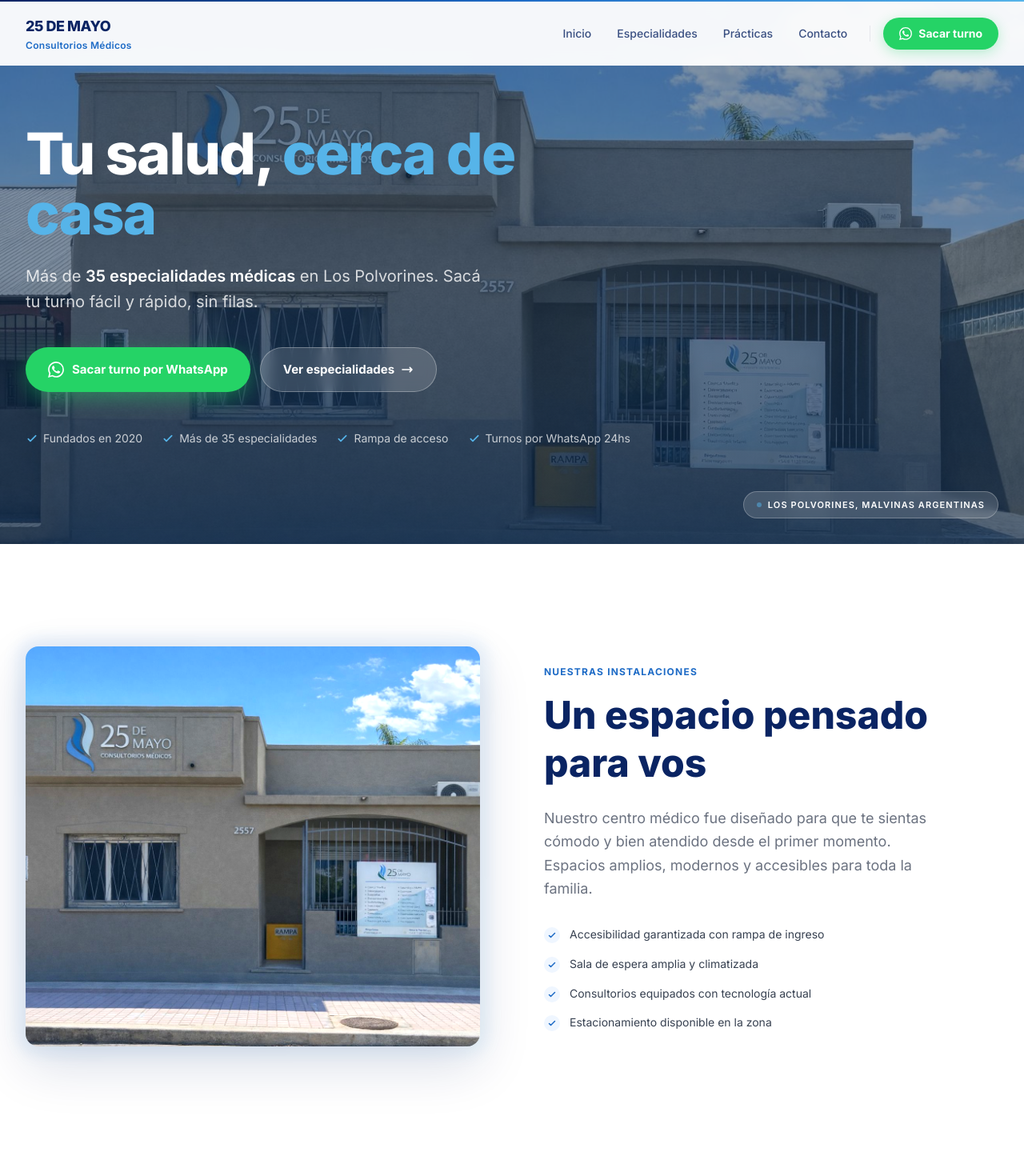
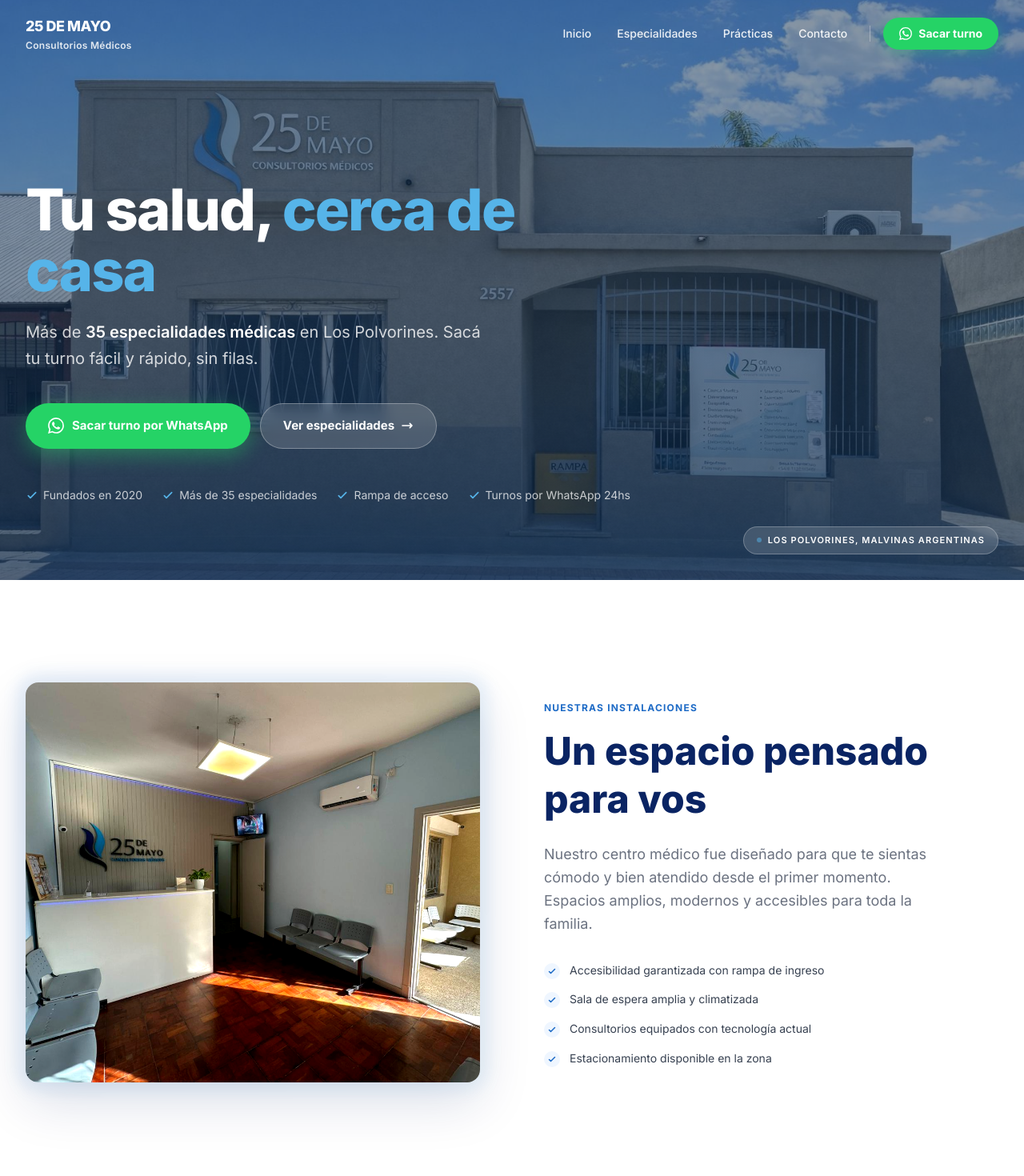
Before and after one commit to mauricioillobre-droid/25-de-mayo, a Next.js app: page / in a window 1280 px wide. Shown: the top 1470 px of the page at 80% size. Built offline with nearby package versions, Linux system fonts and the light colour scheme.

Commit message:
restaurar imágenes secciones y bajar texto hero

```diff
--- a/components/Navbar.tsx
+++ b/components/Navbar.tsx
@@ -32,24 +32,24 @@
     <motion.header
       className={`fixed top-0 left-0 right-0 z-50 transition-all duration-300 ${
         scrolled
-          ? 'bg-white/98 backdrop-blur-md shadow-[0_1px_24px_rgba(10,36,99,0.10)]'
-          : 'bg-white/95 backdrop-blur-sm'
+          ? 'bg-white/98 backdrop-blur-md shadow-[0_1px_20px_rgba(0,0,0,0.08)]'
+          : 'bg-transparent'
       }`}
       initial={shouldReduce ? false : { y: -80, opacity: 0 }}
       animate={{ y: 0, opacity: 1 }}
       transition={{ type: 'spring', stiffness: 80, damping: 20 }}
     >
-      {/* Top accent line */}
-      <div className="h-0.5 bg-gradient-to-r from-[#0A2463] via-[#1E6BC6] to-[#56B4E9]" />
+      {/* Top accent line — only visible when scrolled */}
+      <div className={`h-0.5 bg-gradient-to-r from-[#0A2463] via-[#1E6BC6] to-[#56B4E9] transition-opacity duration-300 ${scrolled ? 'opacity-100' : 'opacity-0'}`} />
 
       <nav className="max-w-7xl mx-auto px-4 sm:px-6 lg:px-8">
         <div className="flex items-center justify-between h-16 md:h-20">
           {/* Logo */}
           <Link href="/" className="flex flex-col leading-none gap-0.5 hover:opacity-80 transition-opacity">
-            <span className="text-[#0A2463] font-black text-base md:text-lg tracking-tight">
+            <span className={`font-black text-base md:text-lg tracking-tight transition-colors duration-300 ${scrolled ? 'text-[#0A2463]' : 'text-white'}`}>
               25 DE MAYO
             </span>
-            <span className="text-[#1E6BC6] font-semibold text-[11px] md:text-xs tracking-wide">
+            <span className={`font-semibold text-[11px] md:text-xs tracking-wide transition-colors duration-300 ${scrolled ? 'text-[#1E6BC6]' : 'text-white/85'}`}>
               Consultorios Médicos
             </span>
           </Link>
@@ -60,12 +60,16 @@
               <Link
                 key={href}
                 href={href}
-                className="text-[#0A2463]/80 font-medium text-sm px-3 py-2 rounded-lg hover:text-[#1E6BC6] hover:bg-[#F0F7FF] transition-all duration-200"
+                className={`font-medium text-sm px-3 py-2 rounded-lg transition-all duration-200 ${
+                  scrolled
+                    ? 'text-[#0A2463]/80 hover:text-[#1E6BC6] hover:bg-[#F0F7FF]'
+                    : 'text-white/90 hover:text-white hover:bg-white/15'
+                }`}
               >
                 {label}
               </Link>
             ))}
-            <div className="w-px h-5 bg-gray-200 mx-2" />
+            <div className={`w-px h-5 mx-2 transition-colors duration-300 ${scrolled ? 'bg-gray-200' : 'bg-white/30'}`} />
             <a
               href={WA_TURNO}
               target="_blank"
@@ -80,7 +84,9 @@
           {/* Mobile hamburger */}
           <button
             onClick={() => setMenuOpen(!menuOpen)}
-            className="md:hidden p-2 text-[#0A2463] rounded-lg hover:bg-[#F4F6F9] transition-colors cursor-pointer min-w-[44px] min-h-[44px] flex items-center justify-center"
+            className={`md:hidden p-2 rounded-lg transition-colors cursor-pointer min-w-[44px] min-h-[44px] flex items-center justify-center ${
+              scrolled ? 'text-[#0A2463] hover:bg-[#F4F6F9]' : 'text-white hover:bg-white/15'
+            }`}
             aria-label={menuOpen ? 'Cerrar menú' : 'Abrir menú'}
           >
             <svg className="w-5 h-5" fill="none" stroke="currentColor" viewBox="0 0 24 24" strokeWidth={2}>
@@ -101,15 +107,15 @@
               animate={{ height: 'auto', opacity: 1 }}
               exit={shouldReduce ? {} : { height: 0, opacity: 0 }}
               transition={{ duration: 0.22, ease: 'easeInOut' }}
-              className="overflow-hidden md:hidden border-t border-gray-100"
+              className="overflow-hidden md:hidden border-t border-white/20 bg-[#0A2463]/95 backdrop-blur-md rounded-b-2xl"
             >
-              <div className="py-4 flex flex-col gap-1">
+              <div className="py-4 flex flex-col gap-1 px-1">
                 {navLinks.map(({ href, label }) => (
                   <Link
                     key={href}
                     href={href}
                     onClick={() => setMenuOpen(false)}
-                    className="text-[#0A2463] font-medium text-base px-3 py-3 rounded-xl hover:bg-[#F0F7FF] hover:text-[#1E6BC6] transition-all duration-200 min-h-[44px] flex items-center"
+                    className="text-white/90 font-medium text-base px-3 py-3 rounded-xl hover:bg-white/10 hover:text-white transition-all duration-200 min-h-[44px] flex items-center"
                   >
                     {label}
                   </Link>
--- a/components/home/Hero.tsx
+++ b/components/home/Hero.tsx
@@ -60,7 +60,7 @@
       </motion.div>
 
       {/* Content — full width, left aligned */}
-      <div className="relative z-10 w-full max-w-7xl mx-auto px-4 sm:px-6 lg:px-8 pt-24 pb-20 md:pt-32 md:pb-24">
+      <div className="relative z-10 w-full max-w-7xl mx-auto px-4 sm:px-6 lg:px-8 pt-48 pb-20 md:pt-56 md:pb-24">
         <div className="max-w-2xl xl:max-w-3xl">
 
           {/* Heading */}
--- a/components/home/Instalaciones.tsx
+++ b/components/home/Instalaciones.tsx
@@ -30,8 +30,8 @@
             <div className="absolute -inset-3 bg-gradient-to-br from-[#1E6BC6]/10 to-[#56B4E9]/8 rounded-[28px] blur-sm pointer-events-none" />
             <div className="relative h-72 sm:h-[400px] lg:h-[500px] rounded-2xl overflow-hidden shadow-[0_24px_64px_rgba(10,36,99,0.15)]">
               <Image
-                src="/images/exterior.jpeg"
-                alt="Exterior de 25 de Mayo Consultorios Médicos"
+                src="/images/recepcion.jpeg"
+                alt="Recepción de 25 de Mayo Consultorios Médicos"
                 fill
                 className="object-cover"
                 style={{ filter: 'brightness(1.05) contrast(1.1) saturate(1.15)' }}
--- a/components/home/SobreNosotros.tsx
+++ b/components/home/SobreNosotros.tsx
@@ -89,8 +89,8 @@
               <div className="absolute -inset-3 bg-gradient-to-br from-[#56B4E9]/12 to-[#1E6BC6]/8 rounded-[28px] blur-sm" />
               <div className="relative h-72 sm:h-[400px] lg:h-[480px] rounded-2xl overflow-hidden shadow-[0_24px_64px_rgba(10,36,99,0.15)]">
                 <ImageWithFallback
-                  src="/images/recepcion.jpeg"
-                  alt="Interior de 25 de Mayo Consultorios Médicos"
+                  src="/images/consultorio.jpeg"
+                  alt="Consultorio de 25 de Mayo Consultorios Médicos"
                   fill
                   className="object-cover"
                   style={{ filter: 'brightness(1.05) contrast(1.08) saturate(1.1)', objectPosition: 'center bottom' }}
```
